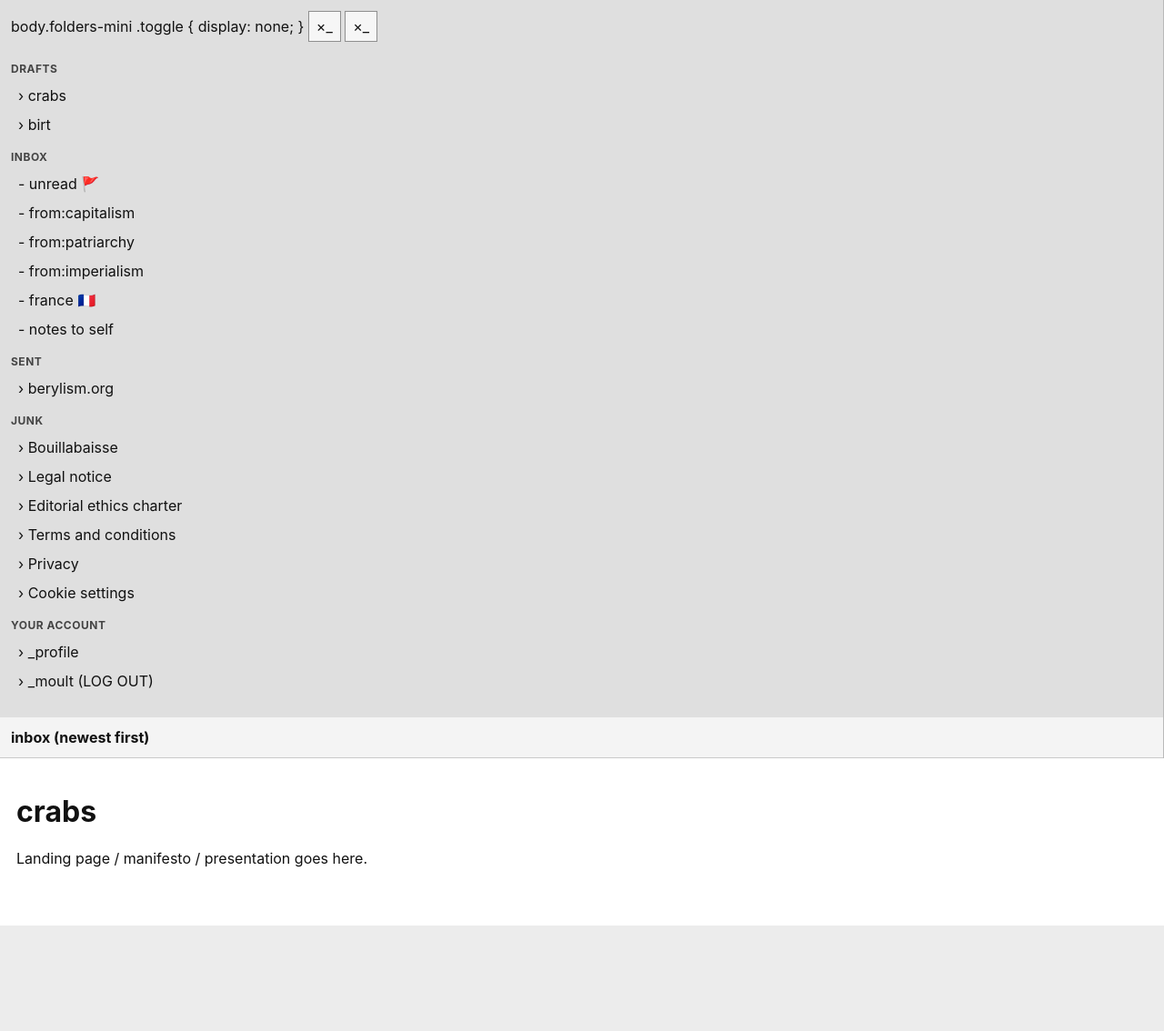
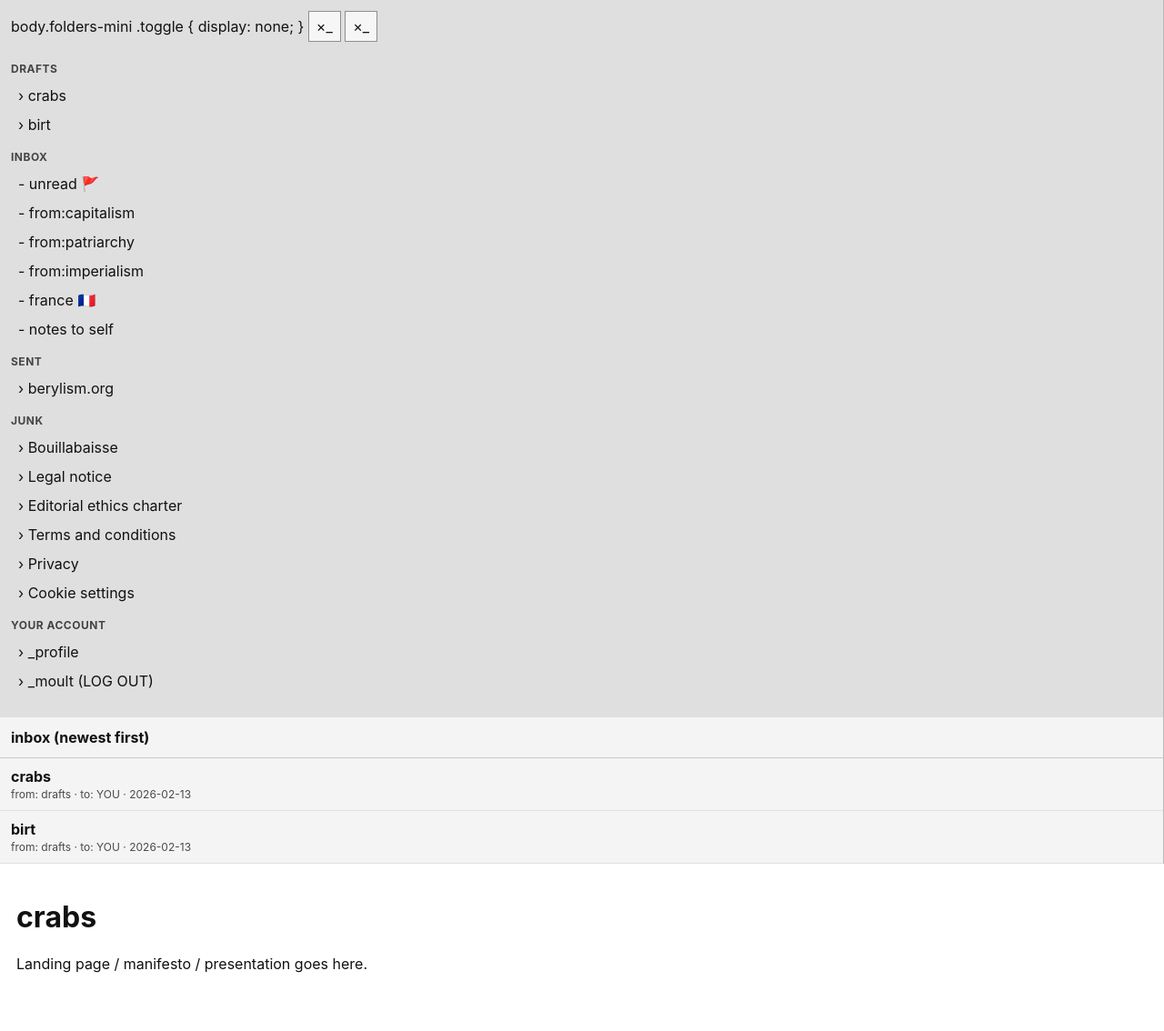
Before and after one commit to blhls/howtobecomeacrab, a Jekyll site: the page built from mail/drafts/crabs/index.md, in a window 1280 px wide. Shown: the whole page at 91% size. Built offline with Jekyll 4.4.1, drawn with Linux system fonts in a browser that asks for light colours; before the commit the page ends 1018 px from its top, so only the background shows below that.

Commit message:
Update message_list.html

```diff
--- a/_includes/message_list.html
+++ b/_includes/message_list.html
@@ -1,12 +1,19 @@
+{% assign mailbox = page.mailbox | default: "" %}
 {% assign section = page.section | default: "all" %}
+
 <div class="list-header">
   {% if page.list_title %}{{ page.list_title }}{% else %}messages{% endif %}
 </div>
 
-{% comment %}
-We show posts filtered by a category stored in front matter: section
-{% endcomment %}
-
+{% if mailbox == "drafts" %}
+  {% assign msgs = site.data.messages.drafts %}
+  {% for m in msgs %}
+    <a class="msg" href="{{ site.baseurl }}{{ m.url }}">
+      <div class="subj">{{ m.subject }}</div>
+      <div class="meta">from: {{ m.from }} · to: {{ m.to }} · {{ m.date }}</div>
+    </a>
+  {% endfor %}
+{% else %}
   {% if section == "all" %}
     {% assign posts = site.posts %}
   {% else %}
@@ -19,3 +26,4 @@ We show posts filtered by a category stored in front matter: section
       <div class="meta">from: {{ post.from | default: post.section | default: "UNKNOWN" }} · to: YOU · {{ post.date | date: "%d/%m/%Y" }}</div>
     </a>
   {% endfor %}
+{% endif %}
```
Lines whose indentation alone changed are shown as unchanged.
